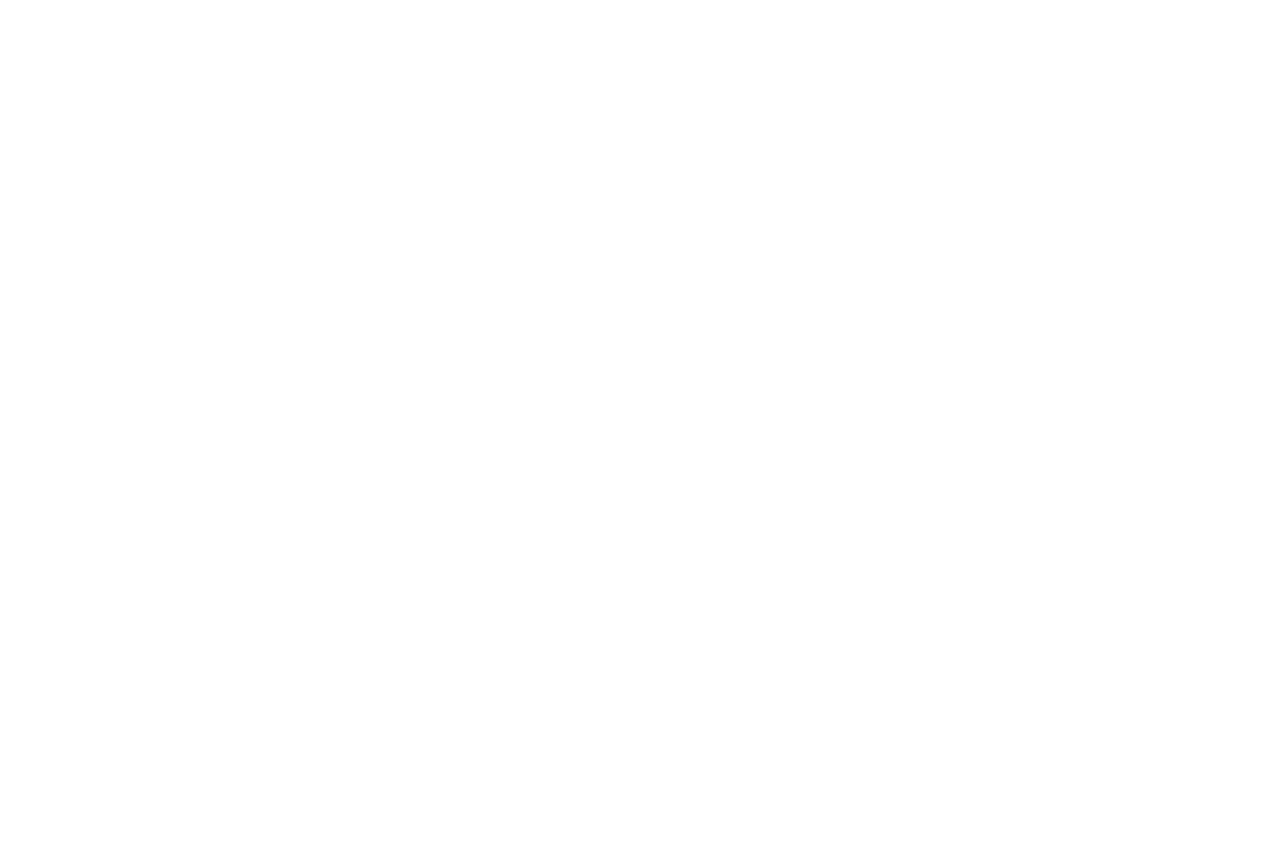
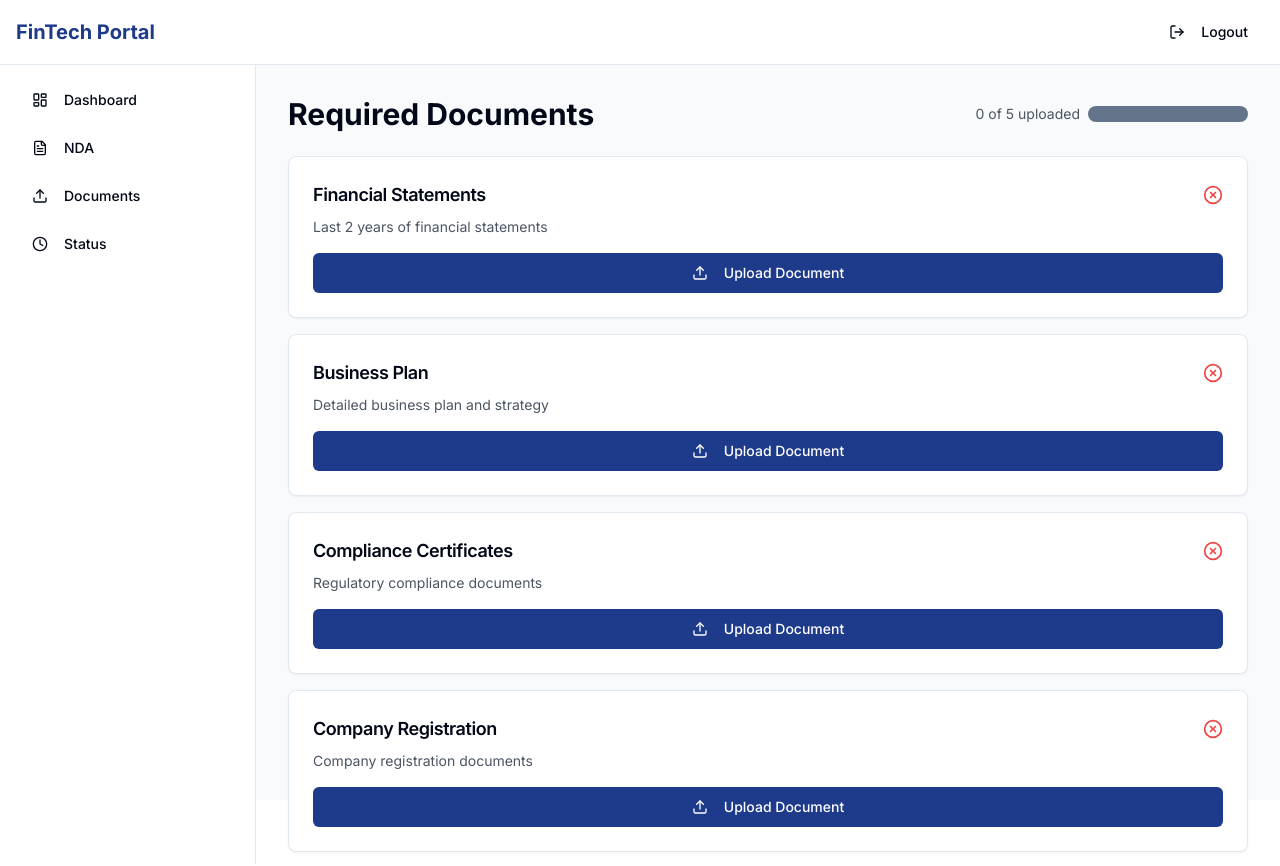
Before and after one commit to Mosouley/fintech-partnership-portal, a React (Vite) app: page /dashboard/documents in a window 1280 px wide. Before the commit this address had no page. Shown: the top 866 px of the page. Before the commit the page ends 800 px from the top, so only its background shows below. Built offline with nearby package versions, Linux system fonts and the light colour scheme.

Commit message:
Implement document upload workflow
Added the remaining components and implemented the workflow for document uploads in the application.
[skip gpt_engineer]

```diff
--- a/src/App.tsx
+++ b/src/App.tsx
@@ -4,6 +4,7 @@ import { TooltipProvider } from "@/components/ui/tooltip";
 import { QueryClient, QueryClientProvider } from "@tanstack/react-query";
 import { BrowserRouter, Routes, Route } from "react-router-dom";
 import Index from "./pages/Index";
+import Documents from "./pages/Documents";
 import { DashboardLayout } from "./components/layout/DashboardLayout";
 
 const queryClient = new QueryClient();
@@ -41,6 +42,7 @@ const App = () => (
         <Routes>
           <Route path="/" element={<Index />} />
           <Route path="/dashboard" element={<Dashboard />} />
+          <Route path="/dashboard/documents" element={<Documents />} />
         </Routes>
       </BrowserRouter>
     </TooltipProvider>
--- a/src/components/layout/DashboardLayout.tsx
+++ b/src/components/layout/DashboardLayout.tsx
@@ -1,6 +1,7 @@
 import { ReactNode } from "react";
 import { useNavigate } from "react-router-dom";
 import { Button } from "@/components/ui/button";
+import { toast } from "@/hooks/use-toast";
 import {
   LayoutDashboard,
   FileText,
@@ -27,7 +28,10 @@ export const DashboardLayout = ({ children }: DashboardLayoutProps) => {
             variant="ghost"
             onClick={() => {
               navigate("/");
-              toast.success("Logged out successfully");
+              toast({
+                title: "Success",
+                description: "Logged out successfully"
+              });
             }}
           >
             <LogOut className="h-5 w-5 mr-2" />
--- /dev/null
+++ b/src/pages/Documents.tsx
@@ -0,0 +1,90 @@
+import { useState } from "react";
+import { DashboardLayout } from "@/components/layout/DashboardLayout";
+import { Button } from "@/components/ui/button";
+import { Progress } from "@/components/ui/progress";
+import { Card, CardContent, CardHeader, CardTitle } from "@/components/ui/card";
+import { Upload, File, CheckCircle, XCircle } from "lucide-react";
+import { toast } from "@/hooks/use-toast";
+
+const requiredDocuments = [
+  { id: 1, name: "Financial Statements", description: "Last 2 years of financial statements" },
+  { id: 2, name: "Business Plan", description: "Detailed business plan and strategy" },
+  { id: 3, name: "Compliance Certificates", description: "Regulatory compliance documents" },
+  { id: 4, name: "Company Registration", description: "Company registration documents" },
+  { id: 5, name: "Tax Documents", description: "Recent tax returns" },
+];
+
+const Documents = () => {
+  const [uploadedDocs, setUploadedDocs] = useState<{ [key: number]: File | null }>({});
+
+  const handleFileUpload = (docId: number) => (event: React.ChangeEvent<HTMLInputElement>) => {
+    const file = event.target.files?.[0];
+    if (file) {
+      setUploadedDocs(prev => ({ ...prev, [docId]: file }));
+      toast({
+        title: "Document uploaded",
+        description: `${file.name} has been uploaded successfully.`
+      });
+    }
+  };
+
+  const uploadProgress = (Object.keys(uploadedDocs).length / requiredDocuments.length) * 100;
+
+  return (
+    <DashboardLayout>
+      <div className="space-y-6">
+        <div className="flex justify-between items-center">
+          <h1 className="text-3xl font-bold">Required Documents</h1>
+          <div className="flex items-center gap-2">
+            <span className="text-sm text-gray-600">
+              {Object.keys(uploadedDocs).length} of {requiredDocuments.length} uploaded
+            </span>
+            <Progress value={uploadProgress} className="w-40" />
+          </div>
+        </div>
+
+        <div className="grid gap-4">
+          {requiredDocuments.map((doc) => (
+            <Card key={doc.id}>
+              <CardHeader className="flex flex-row items-center justify-between space-y-0 pb-2">
+                <CardTitle className="text-lg font-semibold">{doc.name}</CardTitle>
+                {uploadedDocs[doc.id] ? (
+                  <CheckCircle className="h-5 w-5 text-success" />
+                ) : (
+                  <XCircle className="h-5 w-5 text-destructive" />
+                )}
+              </CardHeader>
+              <CardContent>
+                <p className="text-sm text-gray-600 mb-4">{doc.description}</p>
+                <div className="flex items-center gap-4">
+                  <Button
+                    variant={uploadedDocs[doc.id] ? "outline" : "default"}
+                    className="w-full"
+                    onClick={() => {
+                      const input = document.createElement('input');
+                      input.type = 'file';
+                      input.accept = '.pdf,.doc,.docx';
+                      input.onchange = (e) => handleFileUpload(doc.id)(e as any);
+                      input.click();
+                    }}
+                  >
+                    <Upload className="h-4 w-4 mr-2" />
+                    {uploadedDocs[doc.id] ? 'Replace Document' : 'Upload Document'}
+                  </Button>
+                  {uploadedDocs[doc.id] && (
+                    <div className="flex items-center text-sm text-gray-600">
+                      <File className="h-4 w-4 mr-2" />
+                      {uploadedDocs[doc.id]?.name}
+                    </div>
+                  )}
+                </div>
+              </CardContent>
+            </Card>
+          ))}
+        </div>
+      </div>
+    </DashboardLayout>
+  );
+};
+
+export default Documents;
```
